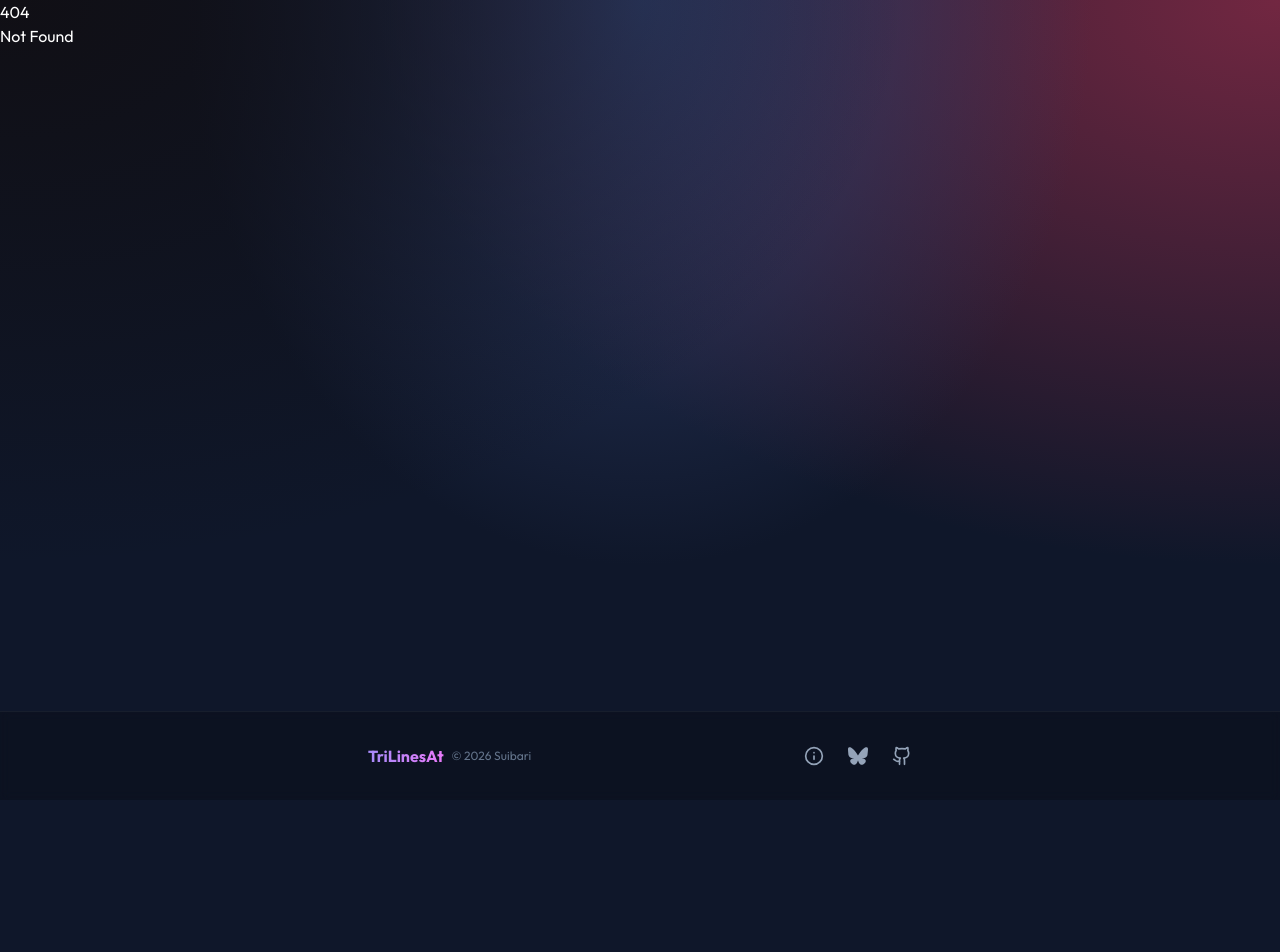
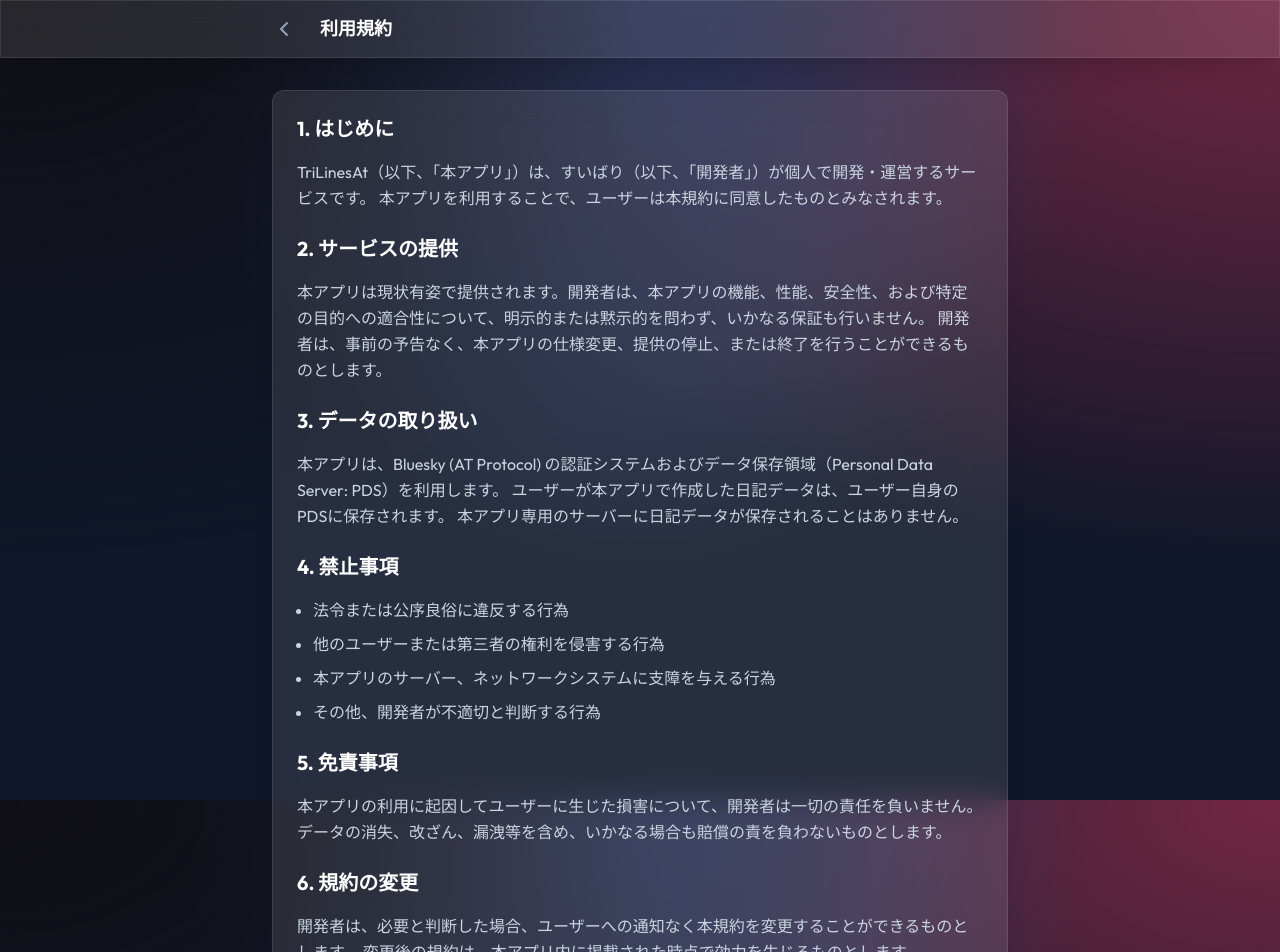
Before and after one commit to suibari/bsky_TriLinesAt, a SvelteKit app: page /tos in a window 1280 px wide. Before the commit this address had no page. Shown: the top 952 px of the page. Before the commit the page ends 800 px from the top, so only its background shows below. Built offline with nearby package versions, Linux system fonts and the light colour scheme.

Commit message:
close #5 利用規約、プライバシーポリシー追加

```diff
--- /dev/null
+++ b/src/routes/policy/+page.svelte
@@ -0,0 +1,76 @@
+<script>
+  import { ChevronLeft } from "lucide-svelte";
+</script>
+
+<div class="min-h-screen pb-20">
+  <!-- Header -->
+  <div
+    class="glass-panel sticky top-0 z-40 border-b border-white/5 bg-slate-900/80 backdrop-blur-xl"
+  >
+    <div class="max-w-3xl mx-auto px-4 h-14 flex items-center gap-4">
+      <a
+        href="/"
+        class="p-2 -ml-2 text-slate-400 hover:text-white transition-colors"
+      >
+        <ChevronLeft size={24} />
+      </a>
+      <h1 class="font-bold text-lg">プライバシーポリシー</h1>
+    </div>
+  </div>
+
+  <div
+    class="max-w-3xl mx-auto px-4 py-8 space-y-8 text-slate-300 leading-relaxed"
+  >
+    <div class="glass-panel p-6 rounded-xl space-y-6">
+      <section>
+        <h2 class="text-xl font-bold text-white mb-4">
+          1. ユーザー情報の収集と利用
+        </h2>
+        <p>
+          TriLinesAt（以下、「本アプリ」）は、OAuth認証を利用してBlueskyアカウントと連携します。
+          本アプリは、Bluesky上で公開されているプロフィール情報（ハンドル名、表示名、アバター画像など）を取得し、アプリ内での表示に利用します。
+          これらの情報は、ユーザーの端末内またはブラウザのキャッシュに一時的に保存されますが、開発者が管理するサーバーに送信・保存されることはありません。
+        </p>
+      </section>
+
+      <section>
+        <h2 class="text-xl font-bold text-white mb-4">2. 日記データの扱い</h2>
+        <p>
+          本アプリで作成された日記データは、AT
+          Protocolに基づいて、ユーザー自身のPersonal Data Server (PDS)
+          に保存されます。
+          PDSに保存されたデータは、技術的にはBlueskyの他のポストと同様に公開情報として扱われます。
+          本アプリは、ユーザーが作成した日記データをアプリ内での表示およびBlueskyへのシェア（ユーザーが選択した場合）以外の目的で利用することはありません。
+        </p>
+      </section>
+
+      <section>
+        <h2 class="text-xl font-bold text-white mb-4">
+          3. アクセス解析ツールについて
+        </h2>
+        <p>
+          本アプリでは、サービスの品質向上のため、Cloudflare Web
+          Analyticsなどのアクセス解析ツールを利用することがあります。
+          これにより収集されるデータは匿名化されており、個人を特定するものではありません。
+        </p>
+      </section>
+
+      <section>
+        <h2 class="text-xl font-bold text-white mb-4">
+          4. プライバシーポリシーの変更
+        </h2>
+        <p>
+          開発者は、必要に応じて本ポリシーを変更することがあります。
+          重要な変更がある場合には、本アプリ内または適切な方法でユーザーに通知します。
+        </p>
+      </section>
+
+      <section>
+        <h2 class="text-xl font-bold text-white mb-4">5. お問い合わせ</h2>
+        <p>
+          本ポリシーに関するお問い合わせは、Bluesky上の開発者アカウント（@suibari.com）までご連絡ください。
+        </p>
+      </section>
+    </div>
+  </div>
+</div>
--- /dev/null
+++ b/src/routes/tos/+page.svelte
@@ -0,0 +1,79 @@
+<script>
+  import { ChevronLeft } from "lucide-svelte";
+</script>
+
+<div class="min-h-screen pb-20">
+  <!-- Header -->
+  <div
+    class="glass-panel sticky top-0 z-40 border-b border-white/5 bg-slate-900/80 backdrop-blur-xl"
+  >
+    <div class="max-w-3xl mx-auto px-4 h-14 flex items-center gap-4">
+      <a
+        href="/"
+        class="p-2 -ml-2 text-slate-400 hover:text-white transition-colors"
+      >
+        <ChevronLeft size={24} />
+      </a>
+      <h1 class="font-bold text-lg">利用規約</h1>
+    </div>
+  </div>
+
+  <div
+    class="max-w-3xl mx-auto px-4 py-8 space-y-8 text-slate-300 leading-relaxed"
+  >
+    <div class="glass-panel p-6 rounded-xl space-y-6">
+      <section>
+        <h2 class="text-xl font-bold text-white mb-4">1. はじめに</h2>
+        <p>
+          TriLinesAt（以下、「本アプリ」）は、すいばり（以下、「開発者」）が個人で開発・運営するサービスです。
+          本アプリを利用することで、ユーザーは本規約に同意したものとみなされます。
+        </p>
+      </section>
+
+      <section>
+        <h2 class="text-xl font-bold text-white mb-4">2. サービスの提供</h2>
+        <p>
+          本アプリは現状有姿で提供されます。開発者は、本アプリの機能、性能、安全性、および特定の目的への適合性について、明示的または黙示的を問わず、いかなる保証も行いません。
+          開発者は、事前の予告なく、本アプリの仕様変更、提供の停止、または終了を行うことができるものとします。
+        </p>
+      </section>
+
+      <section>
+        <h2 class="text-xl font-bold text-white mb-4">3. データの取り扱い</h2>
+        <p>
+          本アプリは、Bluesky (AT Protocol)
+          の認証システムおよびデータ保存領域（Personal Data Server:
+          PDS）を利用します。
+          ユーザーが本アプリで作成した日記データは、ユーザー自身のPDSに保存されます。
+          本アプリ専用のサーバーに日記データが保存されることはありません。
+        </p>
+      </section>
+
+      <section>
+        <h2 class="text-xl font-bold text-white mb-4">4. 禁止事項</h2>
+        <ul class="list-disc list-outside ml-4 space-y-2">
+          <li>法令または公序良俗に違反する行為</li>
+          <li>他のユーザーまたは第三者の権利を侵害する行為</li>
+          <li>本アプリのサーバー、ネットワークシステムに支障を与える行為</li>
+          <li>その他、開発者が不適切と判断する行為</li>
+        </ul>
+      </section>
+
+      <section>
+        <h2 class="text-xl font-bold text-white mb-4">5. 免責事項</h2>
+        <p>
+          本アプリの利用に起因してユーザーに生じた損害について、開発者は一切の責任を負いません。
+          データの消失、改ざん、漏洩等を含め、いかなる場合も賠償の責を負わないものとします。
+        </p>
+      </section>
+
+      <section>
+        <h2 class="text-xl font-bold text-white mb-4">6. 規約の変更</h2>
+        <p>
+          開発者は、必要と判断した場合、ユーザーへの通知なく本規約を変更することができるものとします。
+          変更後の規約は、本アプリ内に掲載された時点で効力を生じるものとします。
+        </p>
+      </section>
+    </div>
+  </div>
+</div>
```
